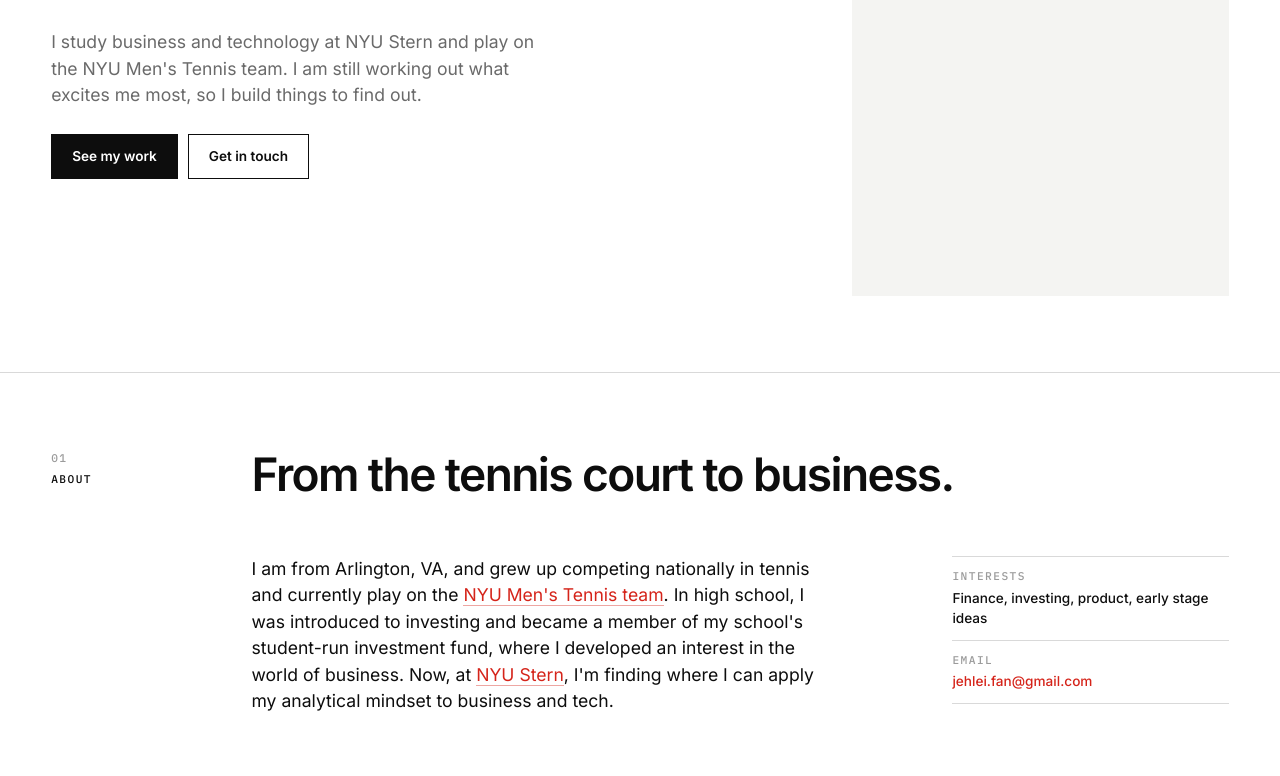
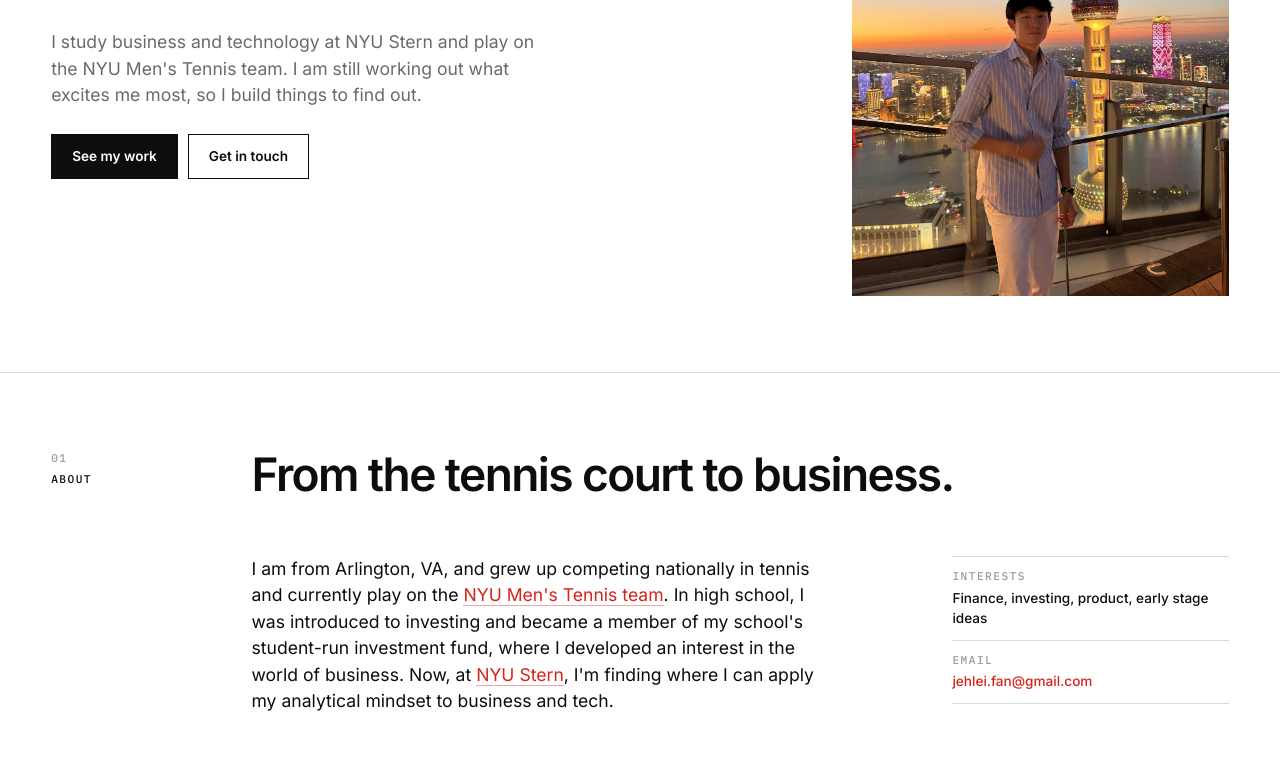
Before and after one commit to jehleifan/jehleifan.github.io, a plain HTML site: page index.html in a window 1280 px wide. Shown: the part 296-1072 px from the top of the page. Drawn offline with Linux system fonts and the light colour scheme.

Commit message:
Update index.html

```diff
--- a/index.html
+++ b/index.html
@@ -398,7 +398,7 @@
     <div class="hero-shot rv">
       <figure>
         <div class="shot">
-          <img src="images/headshot.JPG" alt="Portrait of Jeh-Lei Fan on a rooftop terrace at sunset.">
+          <img src="images/headshot.jpg" alt="Portrait of Jeh-Lei Fan on a rooftop terrace at sunset.">
         </div>
       </figure>
     </div>
```
